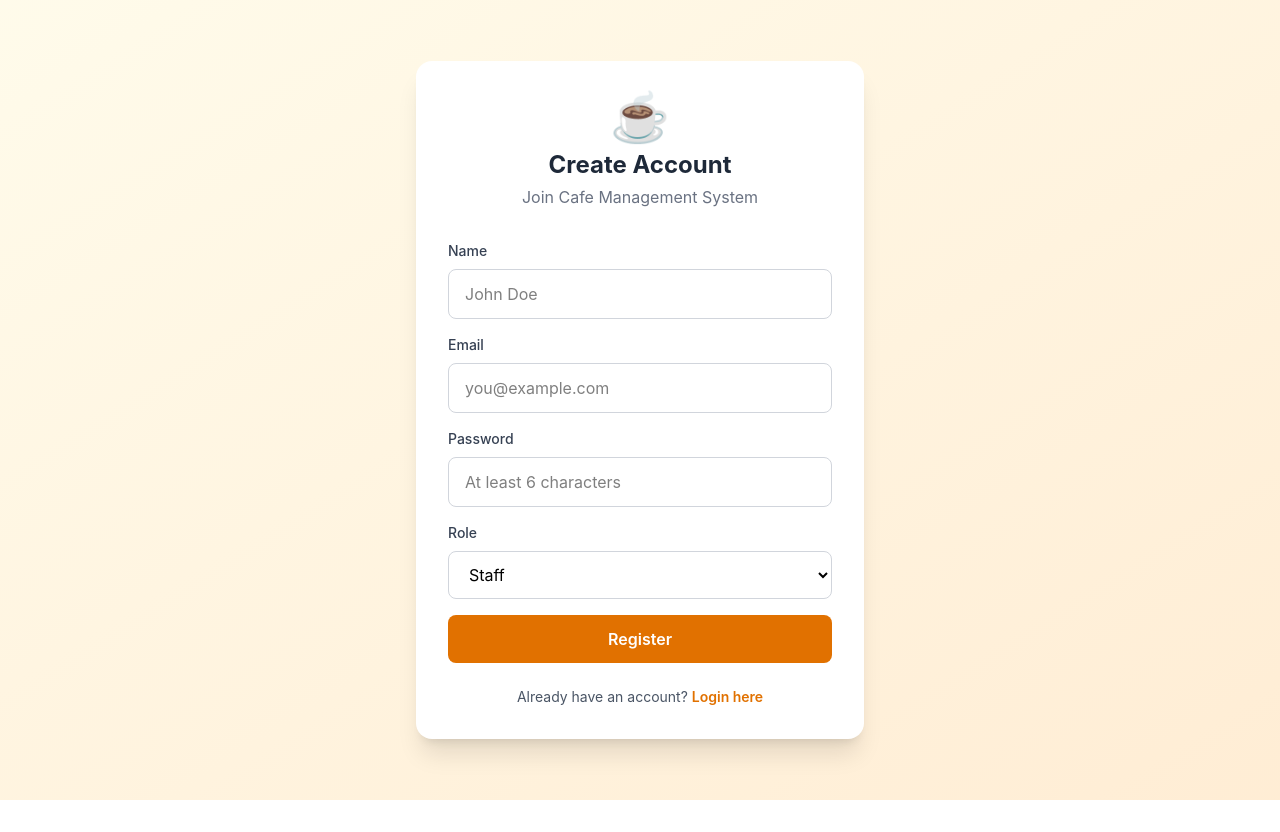
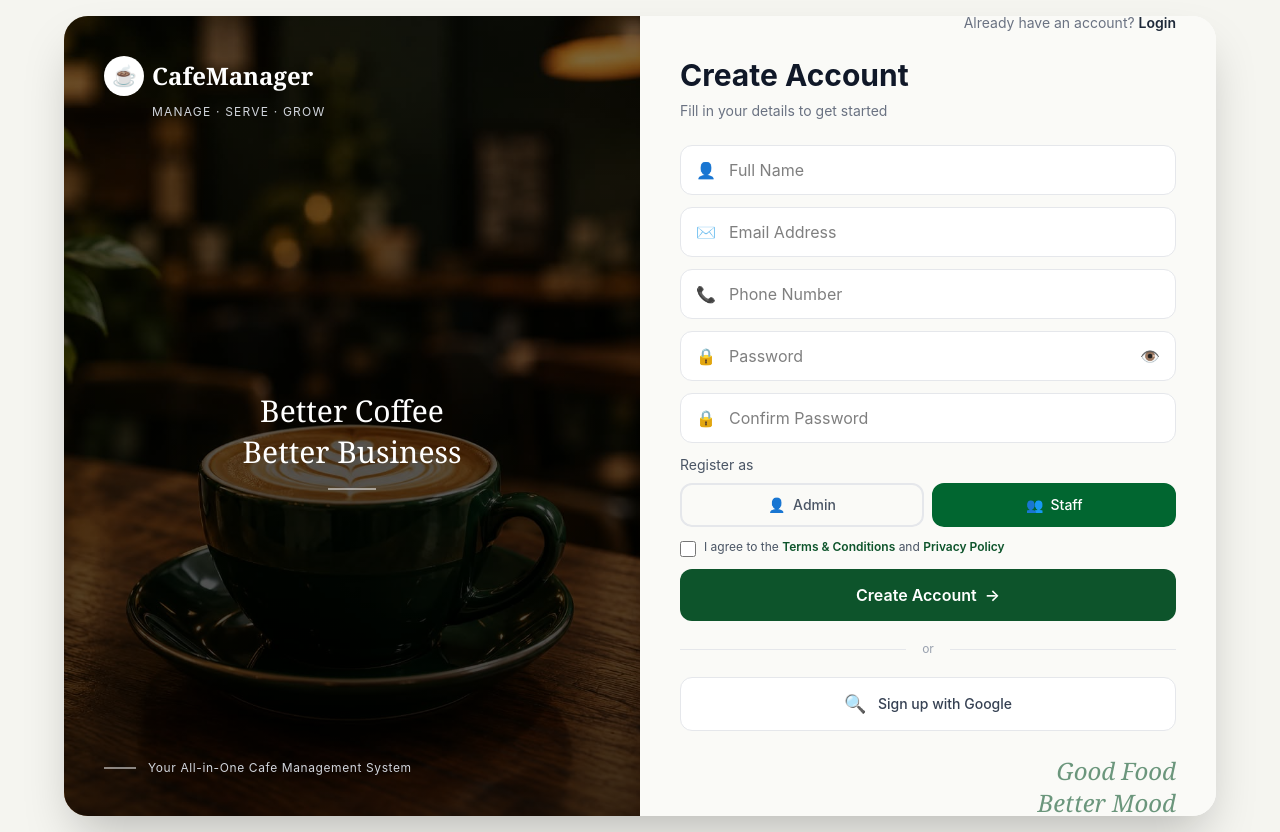
Before and after one commit to Iresha2002/cafe-manegement-system, a React app in the folder frontend/: page /register in a window 1280 px wide. Before the commit the page ends 800 px from the top, so only its background shows below. Built offline with nearby package versions, Linux system fonts and the light colour scheme; no server answers; the HTML template or start-up script is replaced by a standard one.

Commit message:
Refactor code structure for improved readability and maintainability

```diff
--- a/frontend/src/pages/Register.jsx
+++ b/frontend/src/pages/Register.jsx
@@ -6,8 +6,12 @@ import cafeBg from '../assets/cafe-bg.jpg';
 const Register = () => {
   const [name, setName] = useState('');
   const [email, setEmail] = useState('');
+  const [phone, setPhone] = useState('');
   const [password, setPassword] = useState('');
+  const [confirmPassword, setConfirmPassword] = useState('');
   const [role, setRole] = useState('staff');
+  const [agreeTerms, setAgreeTerms] = useState(false);
+  const [showPassword, setShowPassword] = useState(false);
   const [error, setError] = useState('');
   const [loading, setLoading] = useState(false);
 
@@ -16,39 +20,77 @@ const Register = () => {
   const handleRegister = async (e) => {
     e.preventDefault();
     setError('');
+
+    if (password !== confirmPassword) {
+      return setError('Passwords do not match!');
+    }
+    if (!agreeTerms) {
+      return setError('Please agree to the Terms & Conditions');
+    }
+
     setLoading(true);
-
     try {
-      const response = await api.post('/auth/register', {
-        name,
-        email,
-        password,
-        role,
-      });
-
+      const response = await api.post('/auth/register', { name, email, password, role });
       const { token, name: userName, role: userRole } = response.data;
       localStorage.setItem('token', token);
       localStorage.setItem('userInfo', JSON.stringify({ name: userName, role: userRole }));
-
       navigate('/dashboard');
     } catch (err) {
-      if (err.response && err.response.data && err.response.data.message) {
-        setError(err.response.data.message);
-      } else {
-        setError('Server error. Please try again later.');
-      }
+      setError(err.response?.data?.message || 'Server error. Please try again.');
     } finally {
       setLoading(false);
     }
   };
 
   return (
-    <div className="min-h-screen bg-gradient-to-br from-amber-50 to-orange-100 flex items-center justify-center px-4 py-8">
-      <div className="bg-white rounded-2xl shadow-xl p-8 w-full max-w-md">
-        <div className="text-center mb-8">
-          <div className="text-5xl mb-2">☕</div>
-          <h2 className="text-2xl font-bold text-gray-800">Create Account</h2>
-          <p className="text-gray-500 mt-1">Join Cafe Management System</p>
+    <div className="min-h-screen bg-[#f5f5f0] flex items-center justify-center p-4">
+      <div className="bg-white rounded-3xl shadow-2xl overflow-hidden w-full max-w-6xl grid md:grid-cols-2">
+
+        {/* LEFT SIDE */}
+        <div
+          className="relative hidden md:flex flex-col justify-between p-10 text-white"
+          style={{
+            backgroundImage: `linear-gradient(rgba(0,0,0,0.5), rgba(0,0,0,0.75)), url(${cafeBg})`,
+            backgroundSize: 'cover',
+            backgroundPosition: 'center',
+          }}
+        >
+          <div>
+            <div className="flex items-center gap-2 mb-2">
+              <div className="w-10 h-10 bg-white rounded-full flex items-center justify-center">
+                <span className="text-xl">☕</span>
+              </div>
+              <span className="text-2xl font-serif font-semibold">CafeManager</span>
+            </div>
+            <p className="text-xs tracking-widest text-gray-300 ml-12">MANAGE · SERVE · GROW</p>
+          </div>
+
+          <div className="text-center">
+            <h2 className="text-3xl font-serif leading-snug">
+              Better Coffee<br />Better Business
+            </h2>
+            <div className="w-12 h-0.5 bg-white/50 mx-auto mt-4"></div>
+          </div>
+
+          <div className="flex items-center gap-3 text-xs">
+            <div className="w-8 h-0.5 bg-white/50"></div>
+            <span className="text-gray-300 tracking-wider">Your All-in-One Cafe Management System</span>
+          </div>
+        </div>
+
+        {/* RIGHT SIDE - Register Form */}
+        <div className="p-8 md:p-10 flex flex-col justify-center bg-[#fafaf7] overflow-y-auto max-h-screen">
+
+          <div className="text-right text-sm text-gray-500 mb-6">
+            Already have an account?{' '}
+            <Link to="/login" className="font-semibold text-gray-800 hover:text-green-800">
+              Login
+            </Link>
+          </div>
+
+          <div className="mb-6">
+            <h1 className="text-3xl font-bold text-gray-900 mb-2">Create Account</h1>
+            <p className="text-gray-500 text-sm">Fill in your details to get started</p>
           </div>
 
           {error && (
@@ -57,71 +99,145 @@ const Register = () => {
             </div>
           )}
 
-        <form onSubmit={handleRegister} className="space-y-4">
-          <div>
-            <label className="block text-sm font-medium text-gray-700 mb-2">Name</label>
+          <form onSubmit={handleRegister} className="space-y-3">
+            {/* Full Name */}
+            <div className="relative">
+              <span className="absolute left-4 top-1/2 -translate-y-1/2 text-gray-400">👤</span>
               <input
                 type="text"
                 value={name}
                 onChange={(e) => setName(e.target.value)}
                 required
-              className="w-full px-4 py-3 border border-gray-300 rounded-lg focus:ring-2 focus:ring-amber-500 focus:border-transparent outline-none transition"
-              placeholder="John Doe"
+                placeholder="Full Name"
+                className="w-full pl-12 pr-4 py-3 border border-gray-200 rounded-xl focus:ring-2 focus:ring-green-700 outline-none bg-white"
               />
             </div>
 
-          <div>
-            <label className="block text-sm font-medium text-gray-700 mb-2">Email</label>
+            {/* Email */}
+            <div className="relative">
+              <span className="absolute left-4 top-1/2 -translate-y-1/2 text-gray-400">✉️</span>
               <input
                 type="email"
                 value={email}
                 onChange={(e) => setEmail(e.target.value)}
                 required
-              className="w-full px-4 py-3 border border-gray-300 rounded-lg focus:ring-2 focus:ring-amber-500 focus:border-transparent outline-none transition"
-              placeholder="you@example.com"
+                placeholder="Email Address"
+                className="w-full pl-12 pr-4 py-3 border border-gray-200 rounded-xl focus:ring-2 focus:ring-green-700 outline-none bg-white"
               />
             </div>
 
-          <div>
-            <label className="block text-sm font-medium text-gray-700 mb-2">Password</label>
+            {/* Phone */}
+            <div className="relative">
+              <span className="absolute left-4 top-1/2 -translate-y-1/2 text-gray-400">📞</span>
               <input
-              type="password"
+                type="tel"
+                value={phone}
+                onChange={(e) => setPhone(e.target.value)}
+                placeholder="Phone Number"
+                className="w-full pl-12 pr-4 py-3 border border-gray-200 rounded-xl focus:ring-2 focus:ring-green-700 outline-none bg-white"
+              />
+            </div>
+
+            {/* Password */}
+            <div className="relative">
+              <span className="absolute left-4 top-1/2 -translate-y-1/2 text-gray-400">🔒</span>
+              <input
+                type={showPassword ? 'text' : 'password'}
                 value={password}
                 onChange={(e) => setPassword(e.target.value)}
                 required
                 minLength={6}
-              className="w-full px-4 py-3 border border-gray-300 rounded-lg focus:ring-2 focus:ring-amber-500 focus:border-transparent outline-none transition"
-              placeholder="At least 6 characters"
+                placeholder="Password"
+                className="w-full pl-12 pr-12 py-3 border border-gray-200 rounded-xl focus:ring-2 focus:ring-green-700 outline-none bg-white"
+              />
+              <button
+                type="button"
+                onClick={() => setShowPassword(!showPassword)}
+                className="absolute right-4 top-1/2 -translate-y-1/2 text-gray-400"
+              >
+                {showPassword ? '🙈' : '👁️'}
+              </button>
+            </div>
+
+            {/* Confirm Password */}
+            <div className="relative">
+              <span className="absolute left-4 top-1/2 -translate-y-1/2 text-gray-400">🔒</span>
+              <input
+                type={showPassword ? 'text' : 'password'}
+                value={confirmPassword}
+                onChange={(e) => setConfirmPassword(e.target.value)}
+                required
+                placeholder="Confirm Password"
+                className="w-full pl-12 pr-4 py-3 border border-gray-200 rounded-xl focus:ring-2 focus:ring-green-700 outline-none bg-white"
               />
             </div>
 
+            {/* Role Selector */}
             <div>
-            <label className="block text-sm font-medium text-gray-700 mb-2">Role</label>
-            <select
-              value={role}
-              onChange={(e) => setRole(e.target.value)}
-              className="w-full px-4 py-3 border border-gray-300 rounded-lg focus:ring-2 focus:ring-amber-500 focus:border-transparent outline-none transition bg-white"
+              <p className="text-sm text-gray-600 mb-2">Register as</p>
+              <div className="flex gap-2">
+                {[
+                  { value: 'admin', label: 'Admin', icon: '👤' },
+                  { value: 'staff', label: 'Staff', icon: '👥' },
+                ].map((r) => (
+                  <button
+                    type="button"
+                    key={r.value}
+                    onClick={() => setRole(r.value)}
+                    className={`flex-1 flex items-center justify-center gap-2 py-2.5 rounded-xl border-2 transition text-sm font-medium ${
+                      role === r.value
+                        ? 'border-green-800 bg-green-800 text-white'
+                        : 'border-gray-200 text-gray-600 hover:border-gray-300'
+                    }`}
                   >
-              <option value="staff">Staff</option>
-              <option value="admin">Admin</option>
-            </select>
+                    <span>{r.icon}</span> {r.label}
+                  </button>
+                ))}
+              </div>
             </div>
 
+            {/* Terms */}
+            <label className="flex items-start gap-2 text-xs text-gray-600 cursor-pointer">
+              <input
+                type="checkbox"
+                checked={agreeTerms}
+                onChange={(e) => setAgreeTerms(e.target.checked)}
+                className="w-4 h-4 accent-green-800 mt-0.5"
+              />
+              <span>
+                I agree to the{' '}
+                <span className="font-semibold text-green-900">Terms & Conditions</span> and{' '}
+                <span className="font-semibold text-green-900">Privacy Policy</span>
+              </span>
+            </label>
+
+            {/* Submit */}
             <button
               type="submit"
               disabled={loading}
-            className="w-full bg-amber-600 hover:bg-amber-700 text-white font-semibold py-3 rounded-lg transition disabled:opacity-50 disabled:cursor-not-allowed"
+              className="w-full bg-green-900 hover:bg-green-800 text-white font-semibold py-3.5 rounded-xl transition flex items-center justify-center gap-2 disabled:opacity-60"
             >
-            {loading ? 'Creating account...' : 'Register'}
+              {loading ? 'Creating...' : <>Create Account <span>→</span></>}
             </button>
           </form>
 
-        <p className="text-center text-gray-600 mt-6 text-sm">
-          Already have an account?{' '}
-          <Link to="/login" className="text-amber-600 hover:text-amber-700 font-semibold">
-            Login here
-          </Link>
+          <div className="flex items-center gap-4 my-5">
+            <div className="flex-1 h-px bg-gray-200"></div>
+            <span className="text-xs text-gray-400">or</span>
+            <div className="flex-1 h-px bg-gray-200"></div>
+          </div>
+
+          <button className="w-full flex items-center justify-center gap-3 border border-gray-200 bg-white py-3 rounded-xl hover:bg-gray-50 transition">
+            <span className="text-lg">🔍</span>
+            <span className="text-sm font-medium text-gray-700">Sign up with Google</span>
+          </button>
+
+          <div className="mt-6 text-right">
+            <p className="text-2xl font-serif italic text-green-900 opacity-60">
+              Good Food<br />Better Mood
             </p>
+          </div>
+        </div>
       </div>
     </div>
   );
```
Also changed, not shown: frontend/src/assets/cafe-bg.jpg (renamed from frontend/src/assets/cafe-bg.jpg.jpeg). Lines whose indentation alone changed are shown as unchanged.
